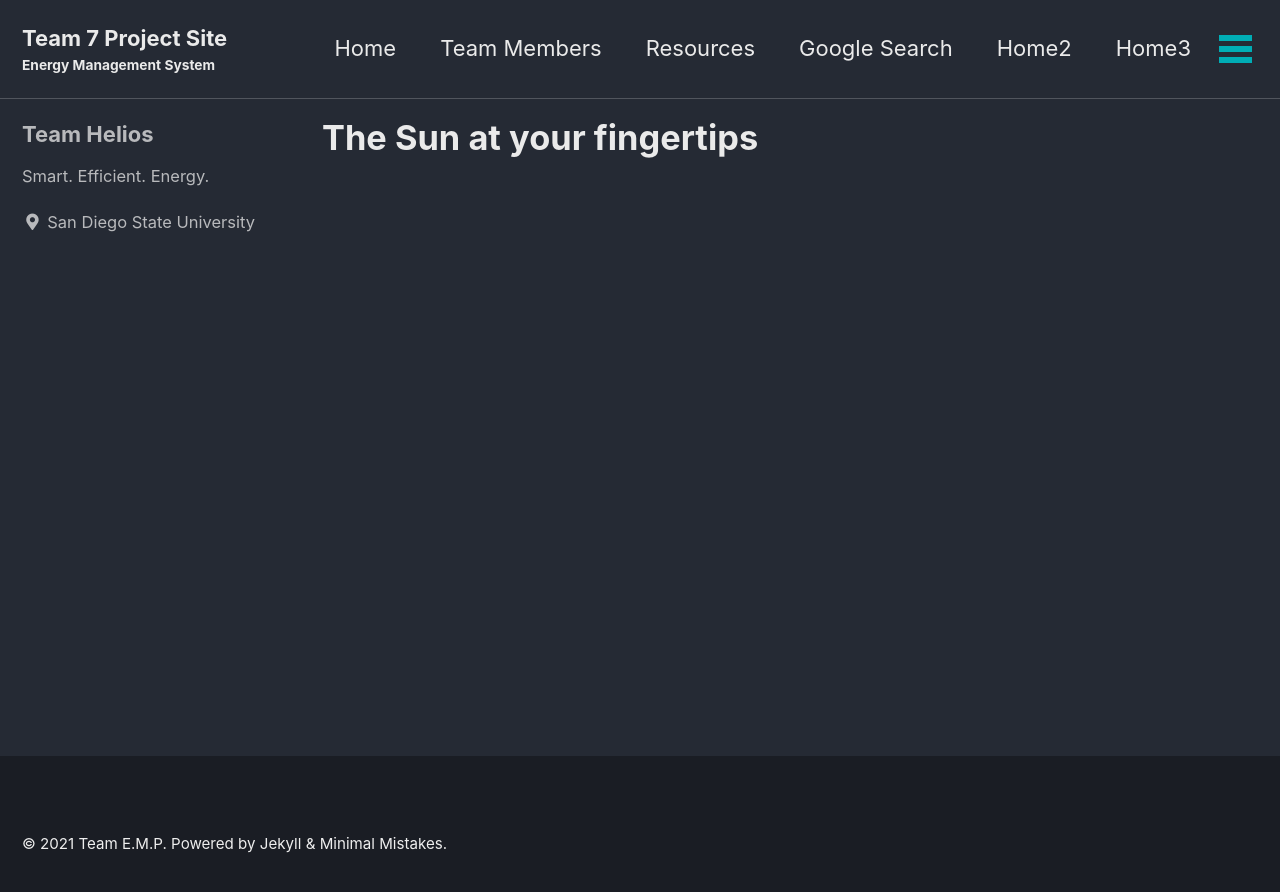
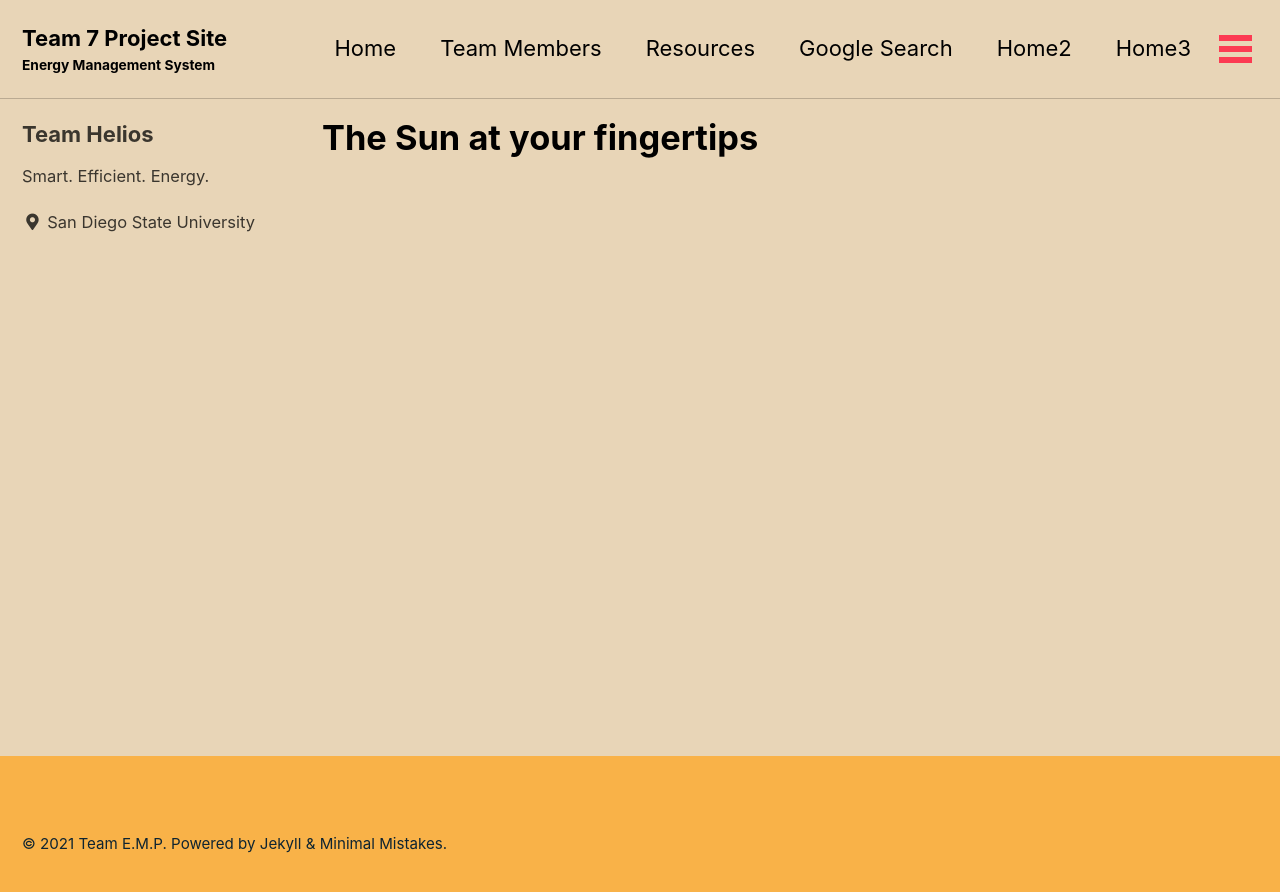
Before and after one commit to jcorlando/Team_SMS_Senior_Design_Website, a Jekyll site: the page built from _pages/index.md, in a window 1280 px wide. Shown: the top 892 px of the page. Built offline with Jekyll 4.4.1, drawn with Linux system fonts in a browser that asks for light colours; cached includes are drawn as plain includes.

Commit message:
03/19/2021 08:21 pm

```diff
--- a/_config.yml
+++ b/_config.yml
@@ -13,7 +13,7 @@
 # theme                  : "minimal-mistakes-jekyll"
 # remote_theme           : "mmistakes/minimal-mistakes"
 remote_theme             : "mmistakes/minimal-mistakes@4.21.0"
-minimal_mistakes_skin    : "dark" # "default", "air", "aqua", "contrast", "dark", "dirt", "neon", "mint", "plum", "sunrise"
+minimal_mistakes_skin    : "sunrise" # "default", "air", "aqua", "contrast", "dark", "dirt", "neon", "mint", "plum", "sunrise"
 
 # Site Settings
 locale                   : "en-US"
```
